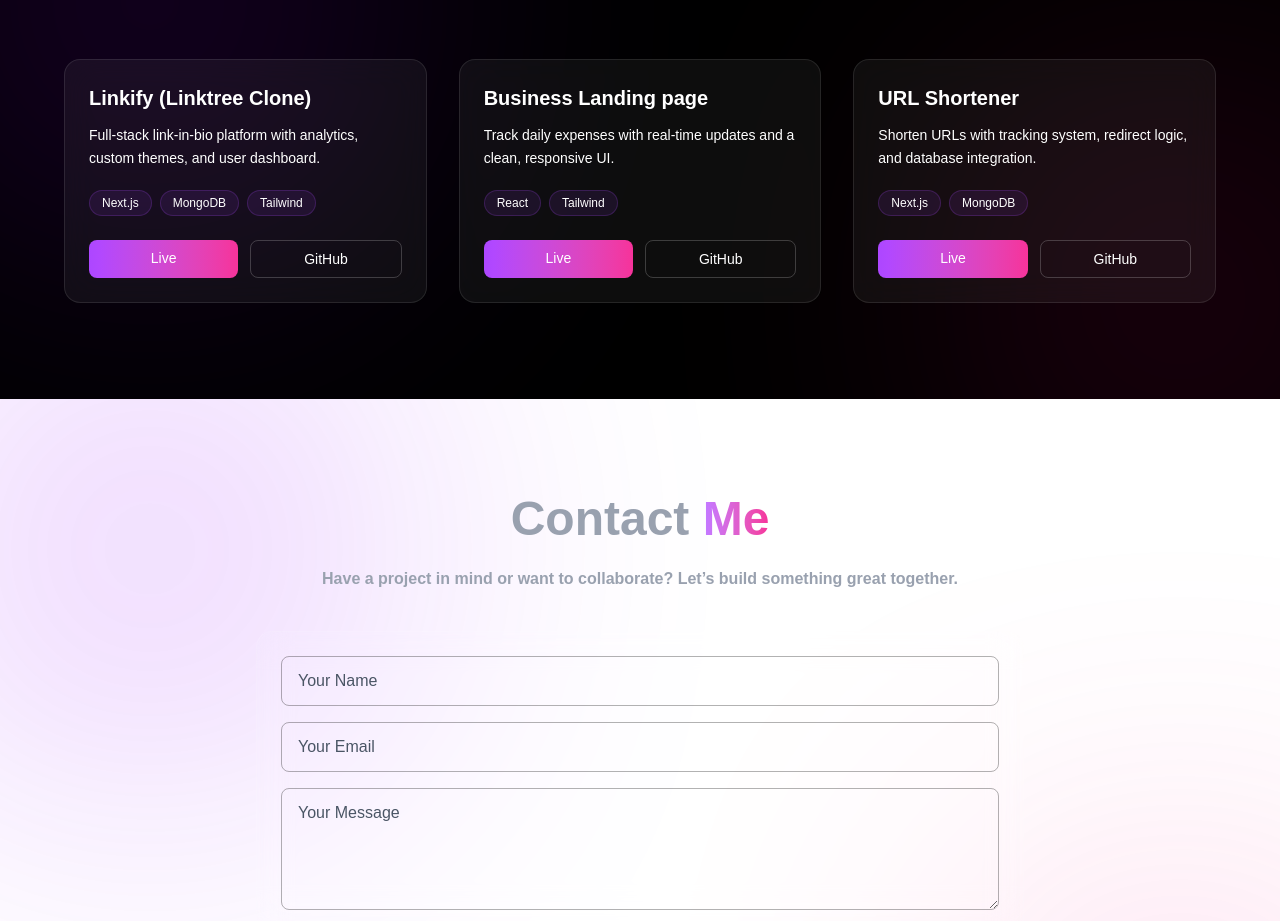
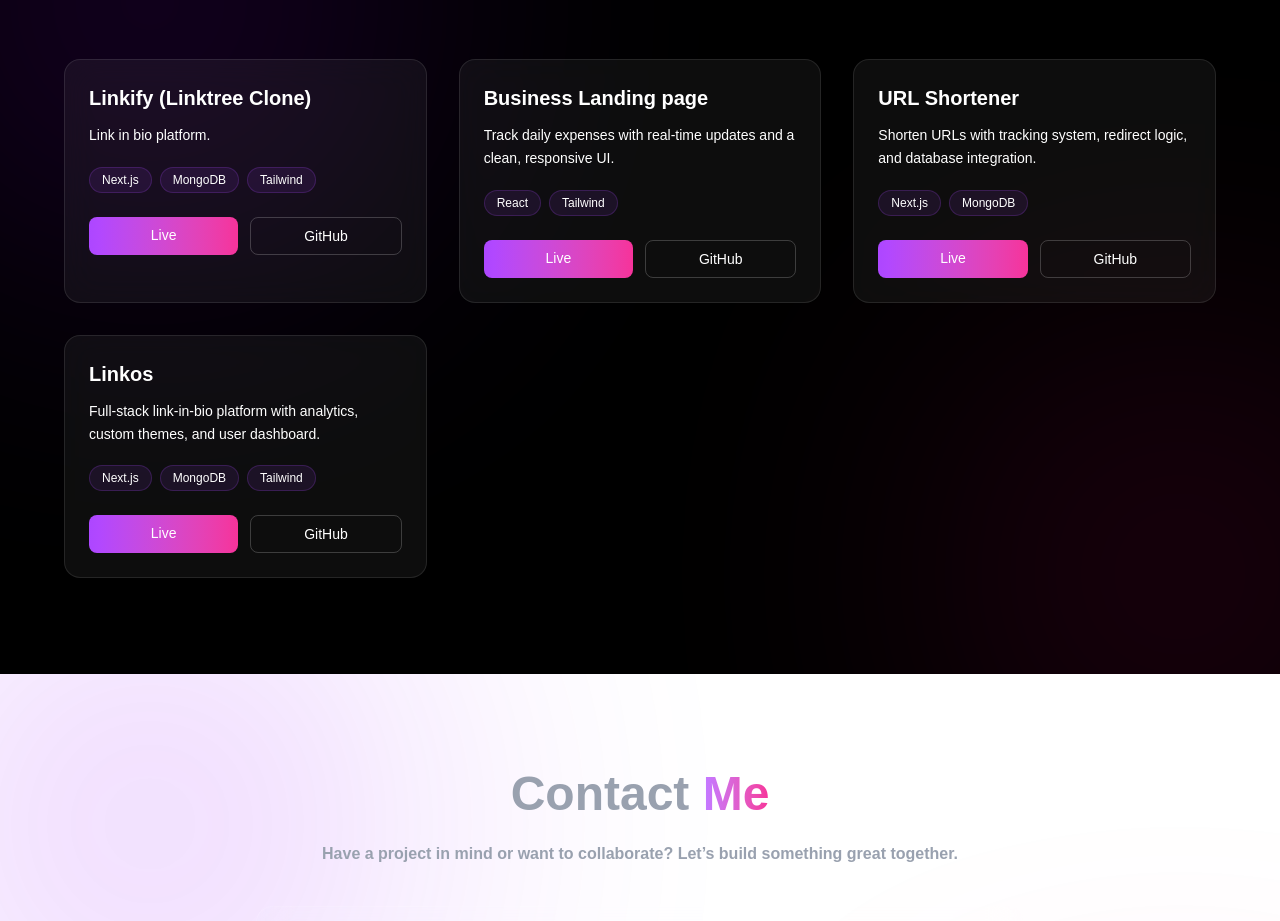
Before and after one commit to komalrana1341997/portweb, a Next.js app: page / in a window 1280 px wide. Shown: the part 1780-2701 px from the top of the page. Built offline with nearby package versions, Linux system fonts and the light colour scheme.

Commit message:
update project

```diff
--- a/src/app/components/Projects.jsx
+++ b/src/app/components/Projects.jsx
@@ -2,7 +2,7 @@ export default function Projects() {
   const projects = [
     {
       title: "Linkify (Linktree Clone)",
-      desc: "Full-stack link-in-bio platform with analytics, custom themes, and user dashboard.",
+      desc: "Link in bio platform.",
       tech: ["Next.js", "MongoDB", "Tailwind"],
       live: "https://linkify-1d1k.vercel.app/",
       github: "https://github.com/komalrana1341997/Linkify"
@@ -11,7 +11,7 @@ export default function Projects() {
       title: "Business Landing page",
       desc: "Track daily expenses with real-time updates and a clean, responsive UI.",
       tech: ["React", "Tailwind"],
-      live: "https://webnexa-eta.vercel.app/#work",
+      live: "https://webnexa-eta.vercel.app/",
       github: "https://github.com/komalrana1341997/webnexa"
     },
     {
@@ -20,6 +20,13 @@ export default function Projects() {
       tech: ["Next.js", "MongoDB"],
       live: "https://url-shortener-komal-rana.vercel.app/",
       github: "https://github.com/komalrana1341997/URL---Shortener"
+    },
+    {
+      title: "Linkos",
+      desc: "Full-stack link-in-bio platform with analytics, custom themes, and user dashboard.",
+      tech: ["Next.js", "MongoDB", "Tailwind"],
+      live: "https://linkos-chi.vercel.app/",
+      github: "https://github.com/komalrana1341997/Linkos"
     }
   ];
 
```
